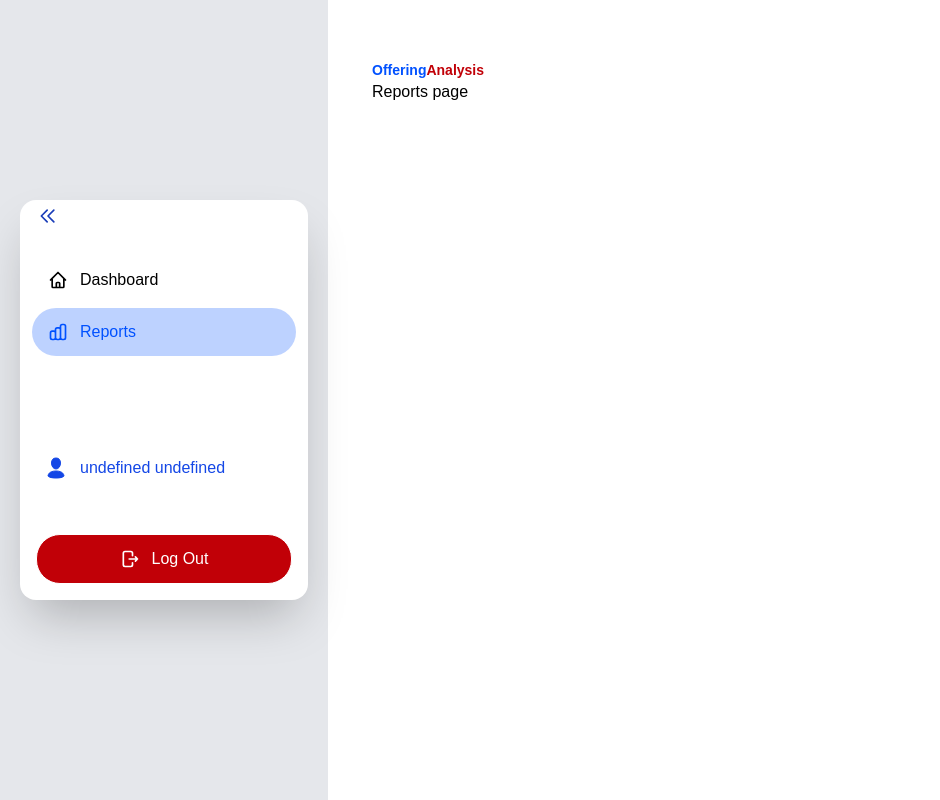
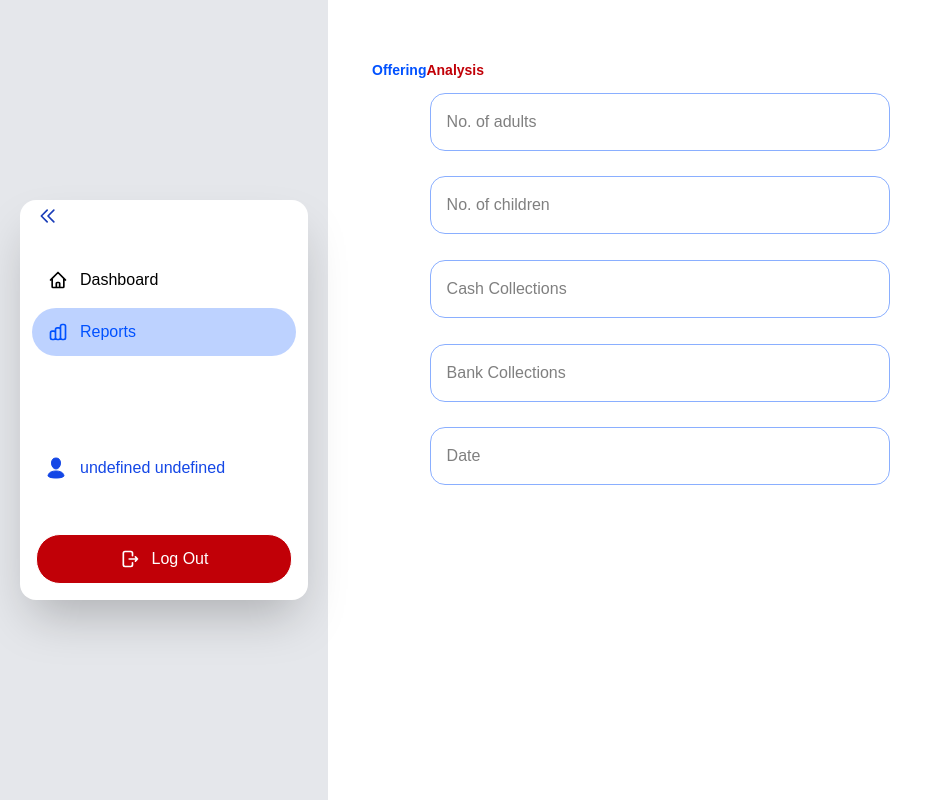
Before and after one commit to SamGombs20/OfferingAnalysisWeb, a Next.js app: page /dashboard/reports in a window 1280 px wide. Shown: the whole page, without its empty margins (0-940 px from the left). Built offline with nearby package versions, Linux system fonts and the light colour scheme.

Commit message:
Update:Collection Form

```diff
--- a/app/components/collect_dialog.tsx
+++ b/app/components/collect_dialog.tsx
@@ -1,6 +1,6 @@
 const CollectDataForm =()=>{
     return (
-        <div>
+        <div className="lg:w-xl">
             <form>
                 <div className="input-div">
                     <input className="user-input" placeholder="No. of adults"/>
@@ -15,9 +15,10 @@ const CollectDataForm =()=>{
                     <input className="user-input" placeholder="Bank Collections"/>
                 </div>
                 <div className="input-div">
-                    <input className="user-input" placeholder=""/>
+                    <input className="user-input" placeholder="Date"/>
                 </div>
             </form>
         </div>
     )
 }
+export default CollectDataForm;
--- a/app/dashboard/reports/page.tsx
+++ b/app/dashboard/reports/page.tsx
@@ -1,7 +1,9 @@
+import CollectDataForm from "@/app/components/collect_dialog";
+
 const Reports =()=>{
     return(
         <div>
-            Reports page
+            <CollectDataForm/>
         </div>
     )
 }
```
